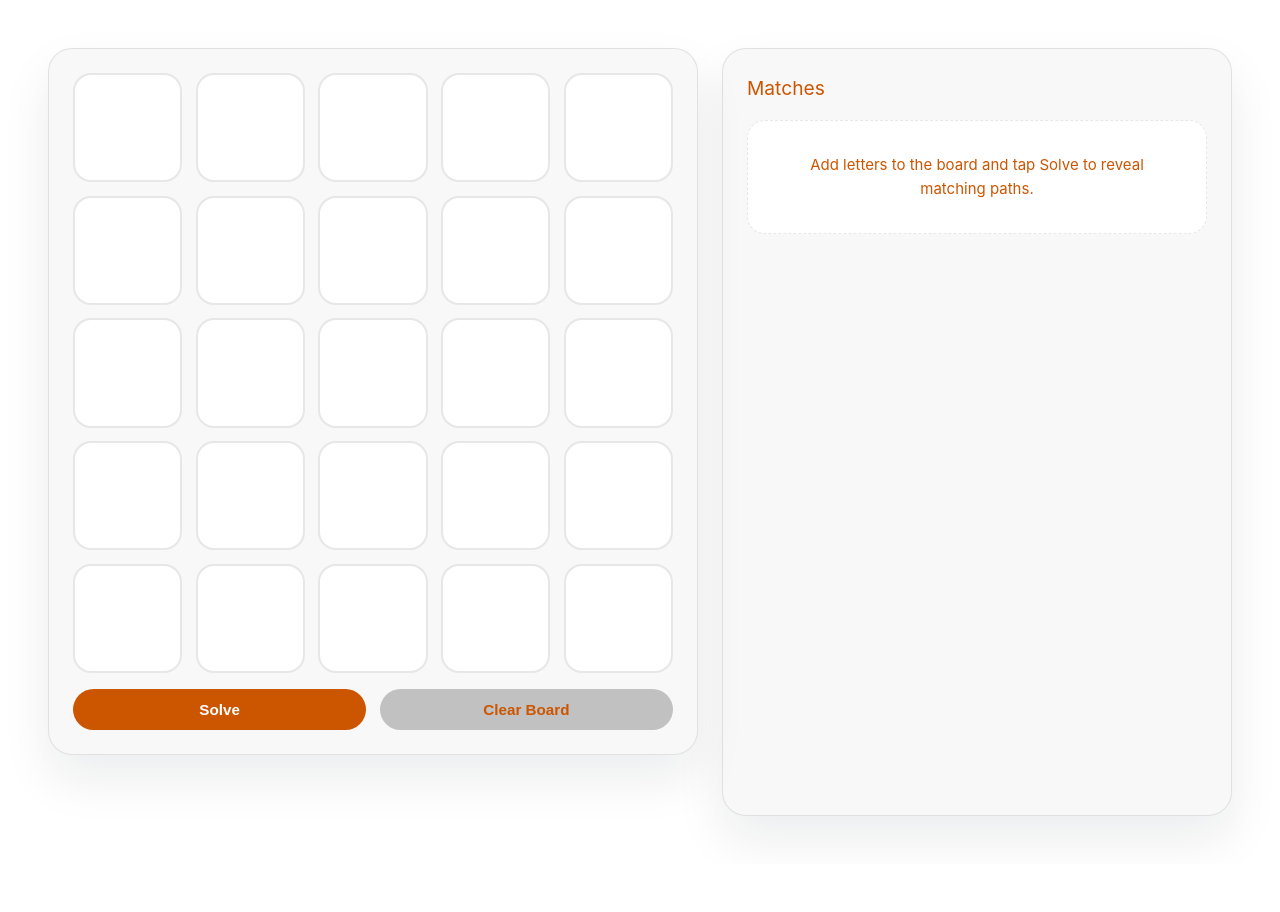
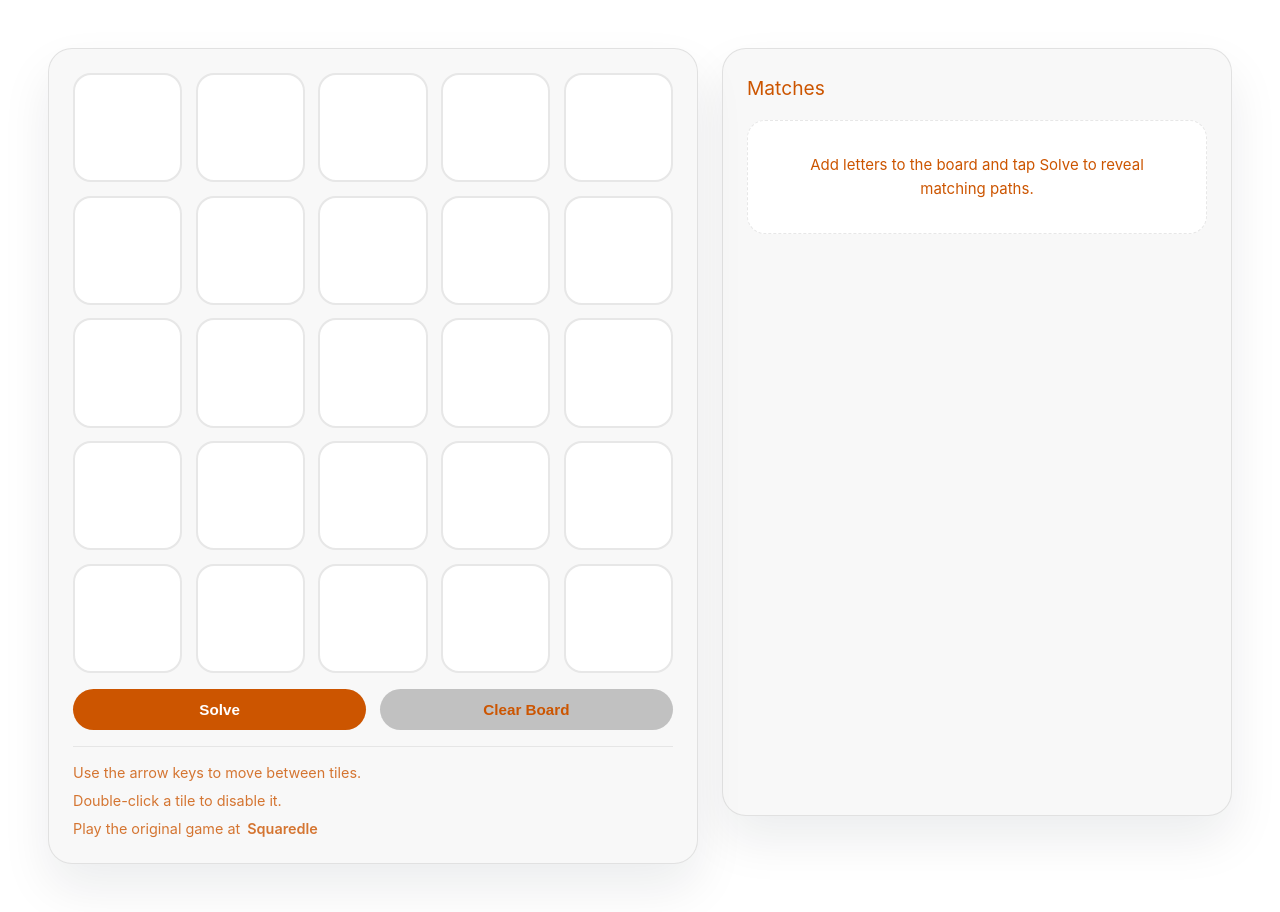
Before and after one commit to N0tGrain/squaredle-solver, a Vue app: page / in a window 1280 px wide. Before the commit the page ends 864 px from the top, so only its background shows below. Built offline with nearby package versions, Linux system fonts and the light colour scheme.

Commit message:
Feat: added game instructions

```diff
--- a/src/components/GridBoard.vue
+++ b/src/components/GridBoard.vue
@@ -117,6 +117,14 @@ function isHighlighted(cell: Cell) {
           Clear Board
         </button>
       </div>
+
+      <div class="board-help">
+        <p>Use the arrow keys to move between tiles.</p>
+        <p>Double-click a tile to disable it.</p>
+        <p>Play the original game at
+          <a href="https://squaredle.app/" target="_blank" rel="noopener noreferrer">Squaredle</a>
+        </p>
+      </div>
     </section>
 
     <section class="result-panel">
@@ -178,6 +186,35 @@ function isHighlighted(cell: Cell) {
   margin: 0 auto;
   padding: 1rem;
   align-items: start;
+}
+
+.board-help {
+  margin-top: 1rem;
+  padding-top: 1rem;
+  border-top: 1px solid var(--color-border);
+
+  display: flex;
+  flex-direction: column;
+  gap: 0.5rem;
+
+  font-size: 0.9rem;
+  color: var(--color-text);
+  opacity: 0.8;
+}
+
+.board-help p {
+  margin: 0;
+  line-height: 1.4;
+}
+
+.board-help a {
+  color: var(--vt-c-indigo);
+  font-weight: 600;
+  text-decoration: none;
+}
+
+.board-help a:hover {
+  text-decoration: underline;
 }
 
 .board-panel, .result-panel {
```
